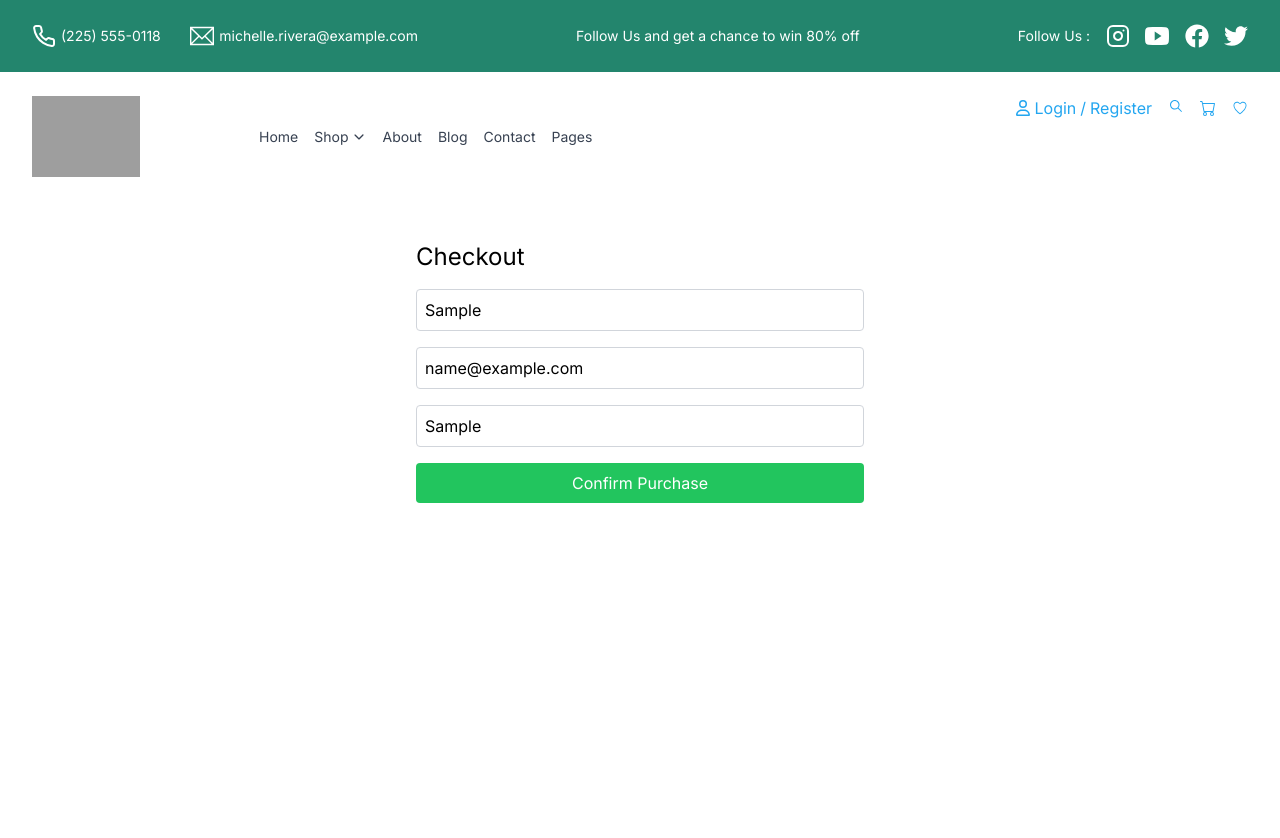
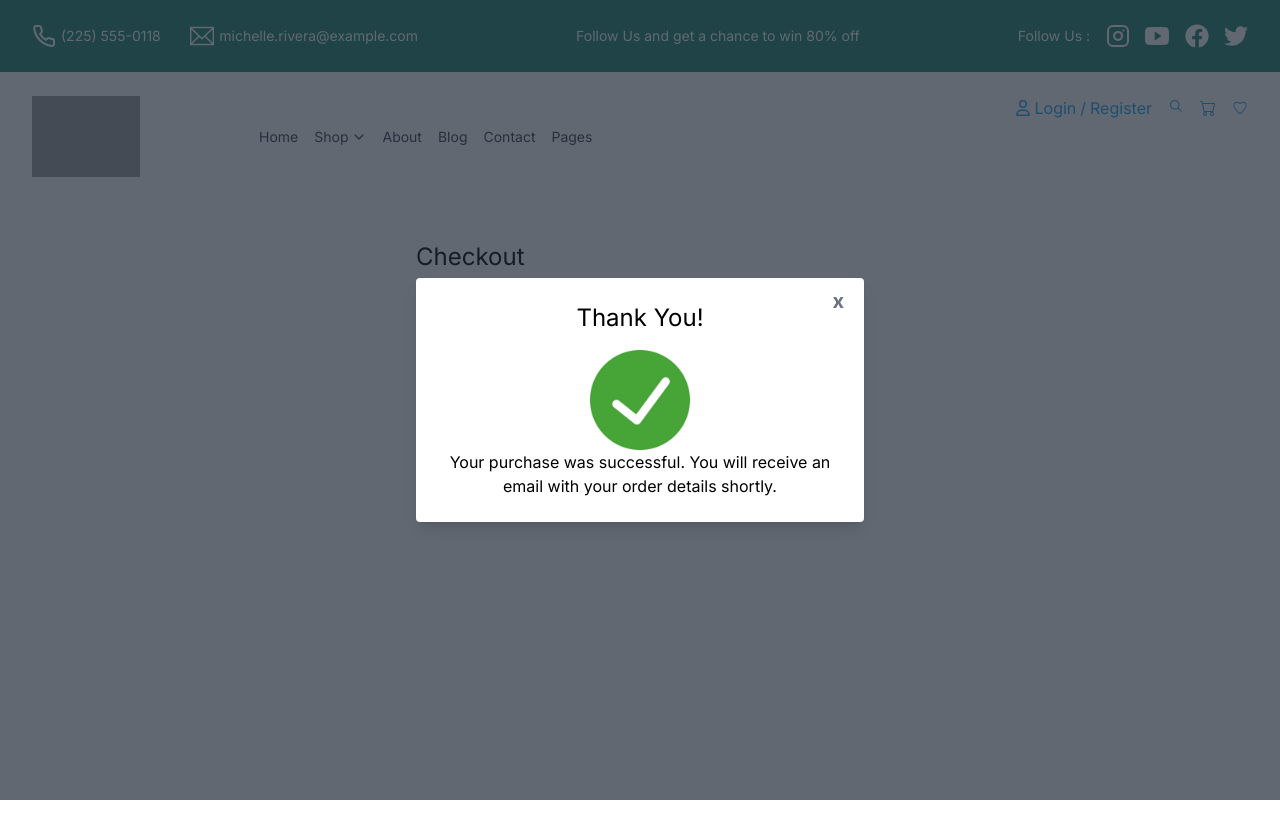
Before and after one commit to kingstech001/bandage-e-commerce, a Next.js app: page /Checkout in a window 1280 px wide. Both pictures are taken after typing "Sample", "name@example.com", "Sample" into the empty fields and a click on the button "Confirm Purchase". Shown: the top 838 px of the page. Built offline with nearby package versions, Linux system fonts and the light colour scheme; grey boxes are pictures that could not be loaded.

Commit message:
implement success modal

```diff
--- a/src/app/Checkout/page.tsx
+++ b/src/app/Checkout/page.tsx
@@ -2,10 +2,14 @@
 
 import { useCart } from '@/context/CartContext';
 import { useState } from 'react';
+import { useRouter } from 'next/navigation';
+import Success from '@/components/Success'; // Import Success component
 
 const Checkout = () => {
   const [formData, setFormData] = useState({ name: '', email: '', address: '' });
+  const [isSuccessOpen, setIsSuccessOpen] = useState(false);
   const { cart } = useCart();
+  const router = useRouter();
 
   const handleInputChange = (e: React.ChangeEvent<HTMLInputElement>) => {
     setFormData({ ...formData, [e.target.name]: e.target.value });
@@ -15,10 +19,16 @@ const Checkout = () => {
     e.preventDefault();
     console.log('Checkout Data:', formData, cart);
     // Process checkout (dummy for now)
+    setIsSuccessOpen(true); // Show success overlay
+  };
+
+  const handleCloseOverlay = () => {
+    setIsSuccessOpen(false); // Close the overlay
+    router.push('/'); // Optionally redirect to another page
   };
 
   return (
-    <div className="max-w-md mx-auto mt-10 h-screen">
+    <div className="relative max-w-md mx-auto mt-10 h-screen">
       <h2 className="text-2xl mb-4">Checkout</h2>
       <form onSubmit={handleSubmit}>
         <input
@@ -49,6 +59,13 @@ const Checkout = () => {
           Confirm Purchase
         </button>
       </form>
+
+      {/* Success Overlay */}
+      {isSuccessOpen && (
+        <div className="fixed inset-0 flex items-center justify-center bg-gray-800 bg-opacity-70 z-50">
+          <Success onClose={handleCloseOverlay} />
+        </div>
+      )}
     </div>
   );
 };
--- a/src/app/Success/page.tsx
+++ /dev/null
@@ -1,10 +0,0 @@
-const Success = () => {
-    return (
-      <div className="max-w-md mx-auto mt-10 text-center">
-        <h2 className="text-2xl mb-4">Thank You!</h2>
-        <p>Your purchase was successful. You will receive an email with your order details shortly.</p>
-      </div>
-    );
-  };
-
-  export default Success;
--- /dev/null
+++ b/src/components/Success.tsx
@@ -0,0 +1,23 @@
+import Image from "next/image";
+
+interface SuccessProps {
+  onClose: () => void;
+}
+
+const Success = ({ onClose }: SuccessProps) => {
+    return (
+      <div className="relative max-w-md mx-auto p-6 bg-white rounded shadow-lg text-center">
+        <button
+          onClick={onClose}
+          className="absolute top-2 right-5 text-gray-500 hover:text-gray-700 text-[20px] font-bold"
+        >
+          x
+        </button>
+        <h2 className="text-2xl mb-4">Thank You!</h2>
+        <Image src={'/images/feedback-success.webp'} width={100} height={100} alt="success" className="block m-auto"/>
+        <p>Your purchase was successful. You will receive an email with your order details shortly.</p>
+      </div>
+    );
+};
+
+export default Success;
```
Also changed, not shown: public/images/feedback-success.webp (added).
